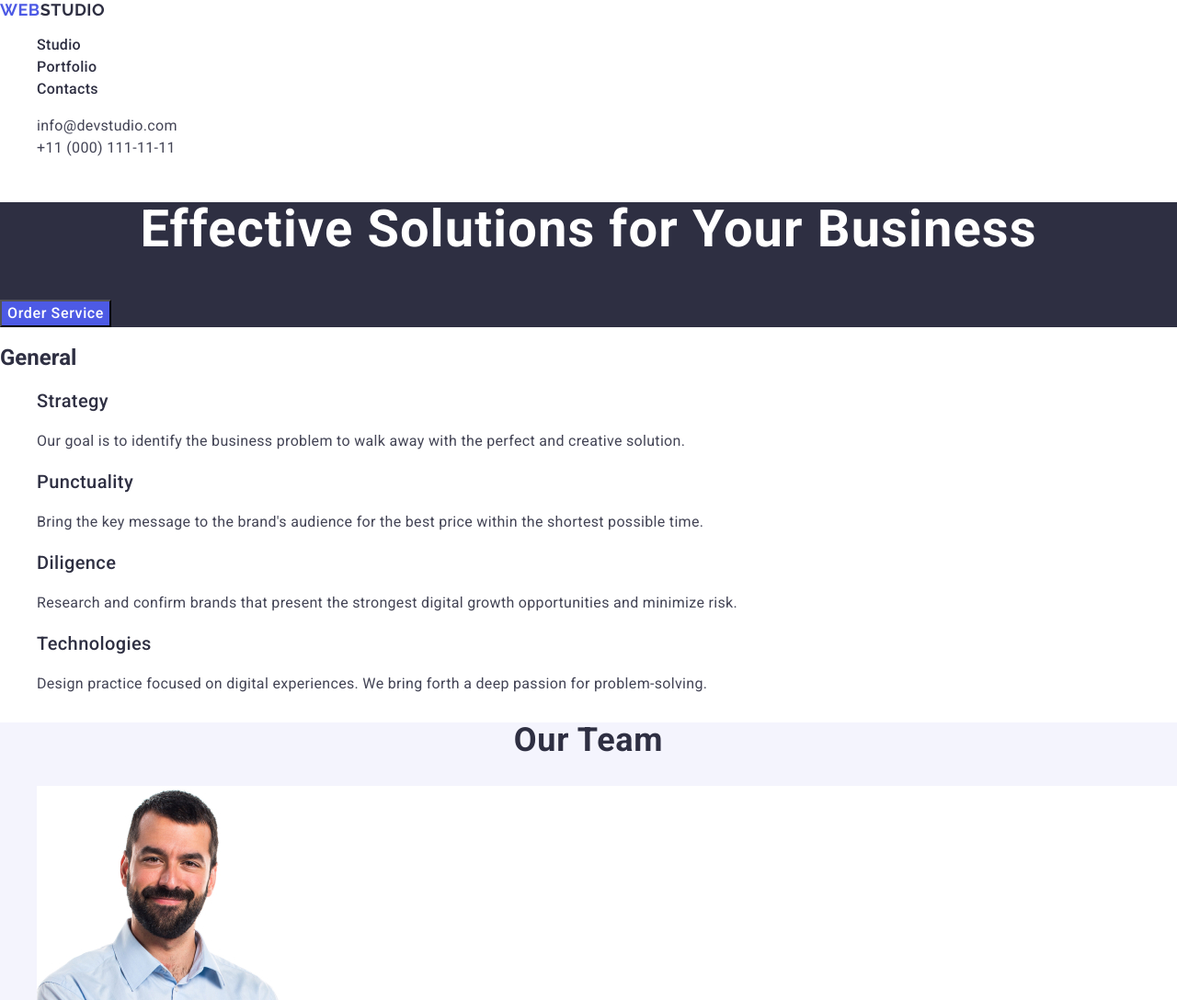
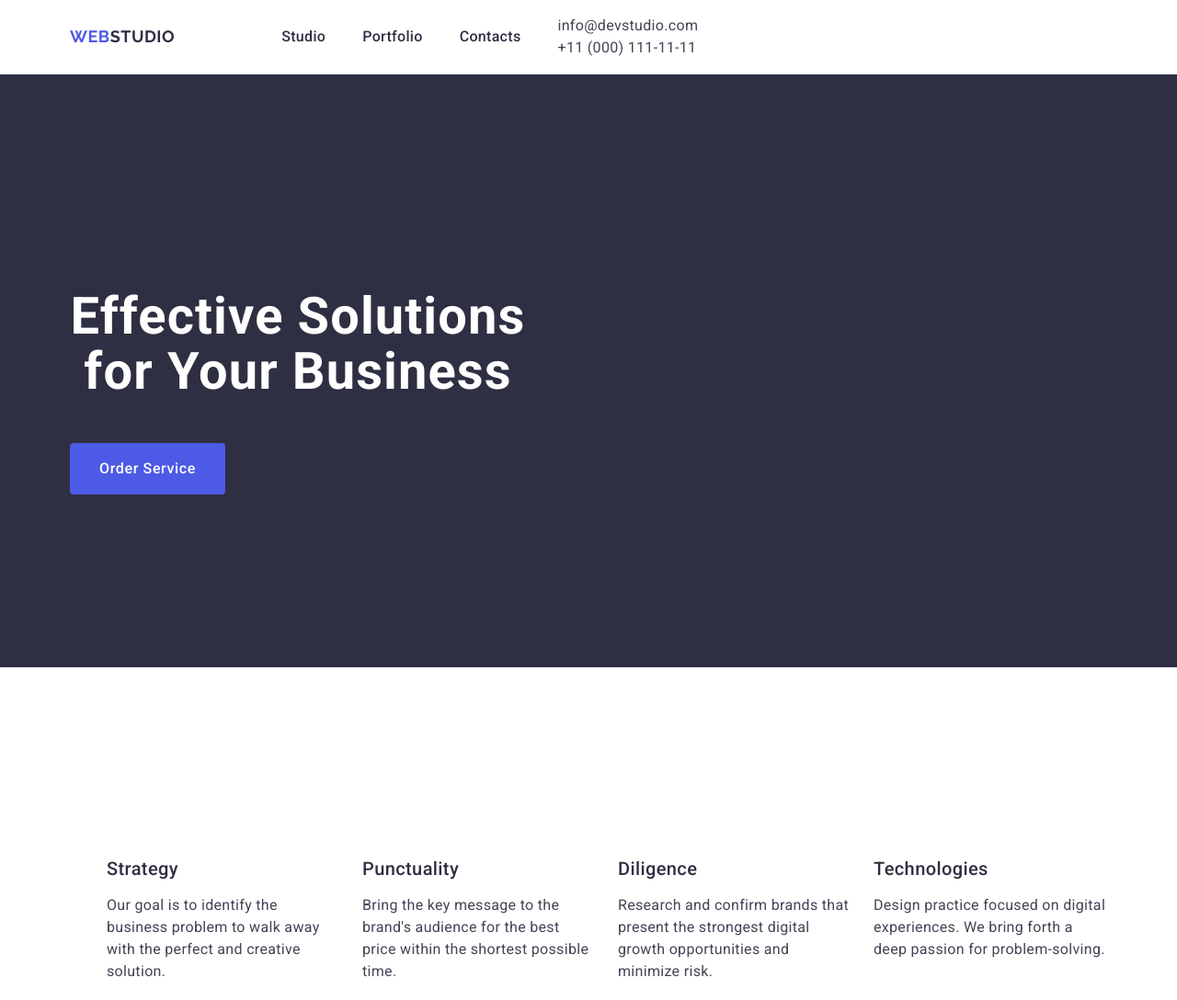
Before and after one commit to nikita-kotliar/goit-markup-hw-03, a plain HTML site: page index.html in a window 1280 px wide. Shown: the top 1088 px of the page at 92% size. Drawn offline with nearby package versions, Linux system fonts and the light colour scheme.

Commit message:
update css

```diff
--- a/css/styles.css
+++ b/css/styles.css
@@ -18,6 +18,31 @@ ul {
     list-style: none;
 }
 
+img {
+    display: block;
+}
+
+.container {
+    width: 1158px;
+    margin: 0 auto;
+    padding: 0 15px;
+}
+
+/* Хеадер */
+
+.header {
+    border-bottom: 1px solid #e7e9fc
+}
+
+.header-main-div {
+    display: flex;
+}
+
+.navigation {
+    display: flex;
+    align-items: center;
+}
+
 .nav-logo {
     color: #4d5ae5;
     font-family: 'Raleway', sans-serif;
@@ -26,6 +51,7 @@ ul {
     letter-spacing: 0.03em;
     line-height: 1.17;
     text-transform: uppercase;
+    margin-right: 76px;
 }
 
 .nav-logo-span {
@@ -38,6 +64,8 @@ ul {
     font-size: 16px;
     letter-spacing: 2%;
     line-height: 24px;
+    display: flex;
+    gap: 40px;
 }
 
 .adress-href{
@@ -53,20 +81,24 @@ ul {
     font-weight: 500;
     letter-spacing: 0.02em;
     color: #2e2f42;
+    padding: 24px 0;
 }
 
 .header-href:hover, a:focus {
     color: #404bbf;
 }
 
-address {
+.address {
     font-style: normal;
+    display: flex;
+    gap: 40px;
 }
 
 /* секція 1 */
 
 .section-one {
     background-color: #2e2f42;
+    padding: 188px 0;
 }
 
 .section-one-main-text {
@@ -75,17 +107,23 @@ address {
     text-align: center;
     letter-spacing: 0.02em;
     color: #ffffff;
+    max-width: 496px;
 }
 
 .main-button {
-    background-color: #4D5AE5;
     font-family: "Roboto", sans-serif;
     font-weight: 500;
     font-size: 16px;
     line-height: 1.5;
     letter-spacing: 0.04em;
     color: #ffffff;
-    cursor: pointer
+    cursor: pointer;
+    display: block;
+    min-width: 169px;
+    height: 56px;
+    border: none;
+    background-color: #4d5ae5;
+    border-radius: 4px;
 }
 
 .main-button:hover, button:focus {
@@ -94,11 +132,29 @@ address {
 
 /* секція 2 */
 
+.section-twoo {
+    padding: 120px 0;
+}
+
+.section-twoo h2 {
+    visibility: hidden;
+}
+
+.section-twoo-ul {
+    display: flex;
+    gap: 24px;
+}
+
+.section-twoo-ul .ul_li {
+    width: calc((100% - 72px) / 4);
+}
+
 .section-twoo-text{
     font-weight: 500;
     font-size: 20px;
     line-height: 1.2;
     letter-spacing: 0.02em;
+    margin-bottom: 8px;
 }
 
 .section-twoo-p {
--- a/index.html
+++ b/index.html
@@ -14,8 +14,9 @@
     <link href="https://fonts.googleapis.com/css2?family=Roboto:ital,wght@0,100;0,300;0,400;0,500;0,700;0,900;1,100;1,300;1,400;1,500;1,700;1,900&display=swap" rel="stylesheet">
 </head>
 <body>
-    <header>
-        <nav>
+    <header class="header">
+        <div class="header-main-div container">
+            <nav class="navigation">
                 <a href="./index.html" class="nav-logo">
                     Web<span class="nav-logo-span">Studio</span>
                 </a>
@@ -25,38 +26,43 @@
                     <li><a href="" class="header-href  nav-href">Contacts</a></li>
                 </ul>
             </nav>
-        <address class="adress">
+            <address class="address">
                 <ul>
                     <li><a href="mailto:info@devstudio.com" class="adress-href header-href">info@devstudio.com</a></li>
                     <li><a href="tel:+110001111111" class="adress-href header-href">+11 (000) 111-11-11</a></li>
                 </ul>
             </address>
+        </div>
     </header>
-    <main>
+    <main class="main">
         <section class="section-one">
+            <div class="section-one-main-div  container">
                 <h1 class="section-one-main-text">Effective Solutions for Your Business</h1>
                 <button type="button" class="main-button">Order Service</button>
+            </div>
         </section>
         <section class="section-twoo">
+            <div class="section-twoo-main-div  container">
                 <h2>General</h2>
-            <ul>
-                <li>
+                <ul class="section-twoo-ul">
+                    <li class="ul_li">
                         <h3 class="section-twoo-text">Strategy</h3>
                         <p class="section-twoo-p">Our goal is to identify the business problem to walk away with the perfect and creative solution.</p>
                     </li>
-                <li>
+                    <li class="ul_li">
                         <h3 class="section-twoo-text">Punctuality</h3>
                         <p class="section-twoo-p">Bring the key message to the brand's audience for the best price within the shortest possible time.</p>
                     </li>
-                <li>
+                    <li class="ul_li">
                         <h3 class="section-twoo-text">Diligence</h3>
                         <p class="section-twoo-p">Research and confirm brands that present the strongest digital growth opportunities and minimize risk.</p>
                     </li>
-                <li>
+                    <li class="ul_li">
                         <h3 class="section-twoo-text">Technologies</h3>
                         <p class="section-twoo-p">Design practice focused on digital experiences. We bring forth a deep passion for problem-solving.</p>
                     </li>
                 </ul>
+            </div>
         </section>
         <section class="section-three">
             <h2 class="section-three-main-text">Our Team</h2>
```
Lines whose indentation alone changed are shown as unchanged.
